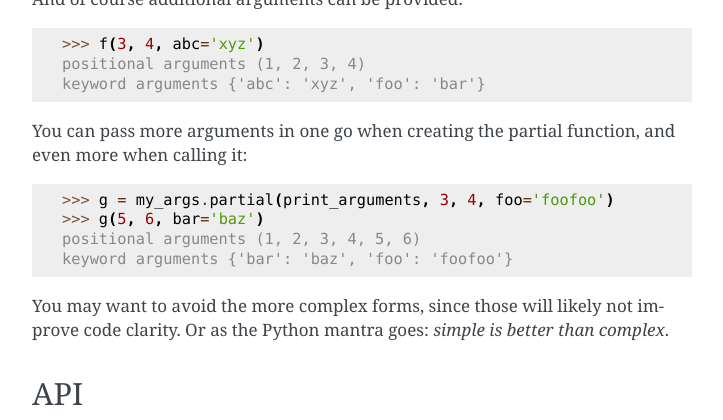
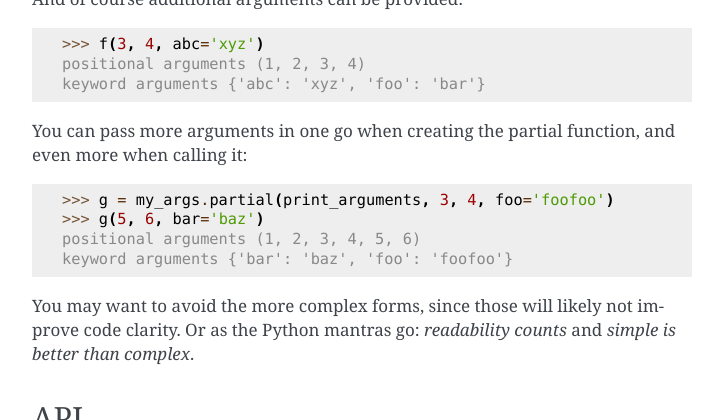
Before and after one commit to wbolster/argskwargs, a Sphinx documentation site: the page built from doc/index.rst, in a window 1280 px wide and 900 px high, scrolled down 2960 px, cut to the strip 0-420 px from the top of the window. Shown: the whole strip, without its empty margins (388-1111 px from the left). Built offline with Sphinx 7.4.7, drawn with Linux system fonts in a browser that asks for light colours.

Commit message:
tweak docs

```diff
--- a/doc/index.rst
+++ b/doc/index.rst
@@ -157,8 +157,8 @@ the partial function, and even more when calling it::
 
 You may want to avoid the more complex forms,
 since those will likely not improve code clarity.
-Or as the Python mantra goes:
-*simple is better than complex*.
+Or as the Python mantras go:
+*readability counts* and *simple is better than complex*.
 
 
 API
```
